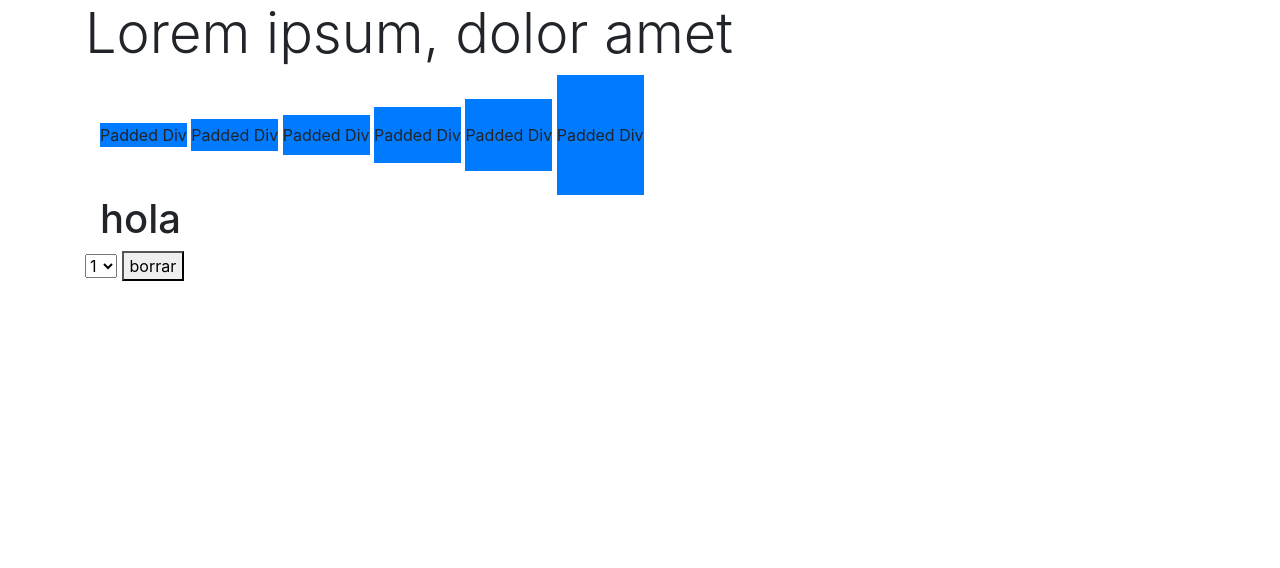
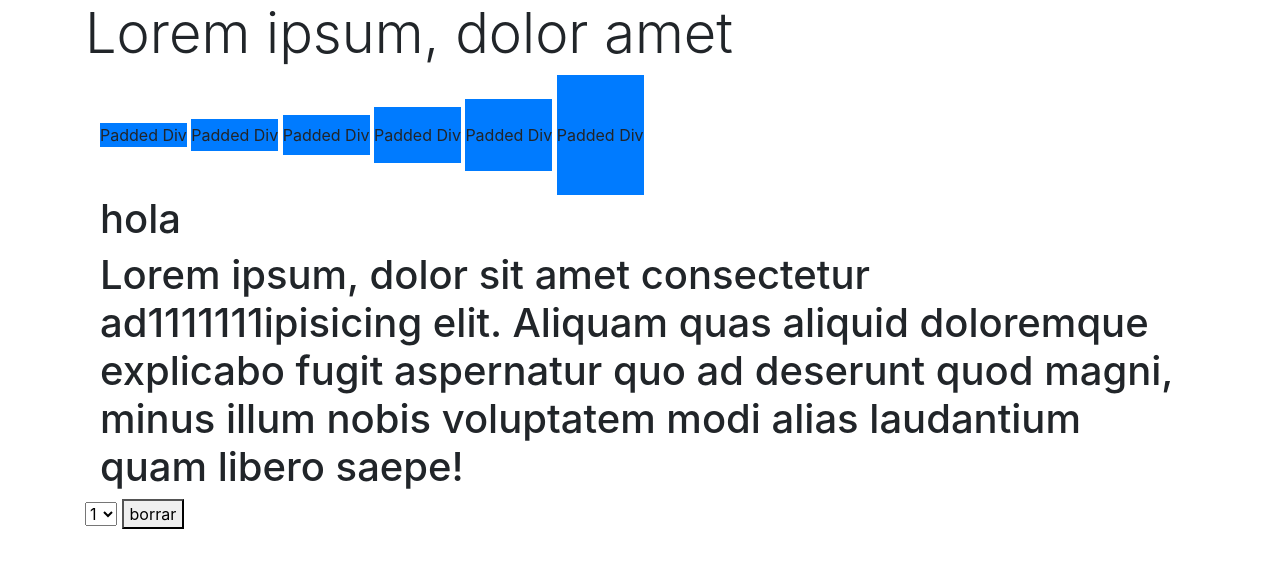
Before and after one commit to CrisP1con/paginaweb, a plain HTML site: page index.html in a window 1280 px wide. Drawn offline with nearby package versions, Linux system fonts and the light colour scheme.

Commit message:
agregue 1

```diff
--- a/index.html
+++ b/index.html
@@ -25,6 +25,7 @@
 <div class="py-5 bg-primary d-inline-block">Padded Div</div>
 
     <h1>hola</h1>
+    <h1>Lorem ipsum, dolor sit amet consectetur ad1111111ipisicing elit. Aliquam quas aliquid doloremque explicabo fugit aspernatur quo ad deserunt quod magni, minus illum nobis voluptatem modi alias laudantium quam libero saepe!</h1>
 
 </div>
 
```
